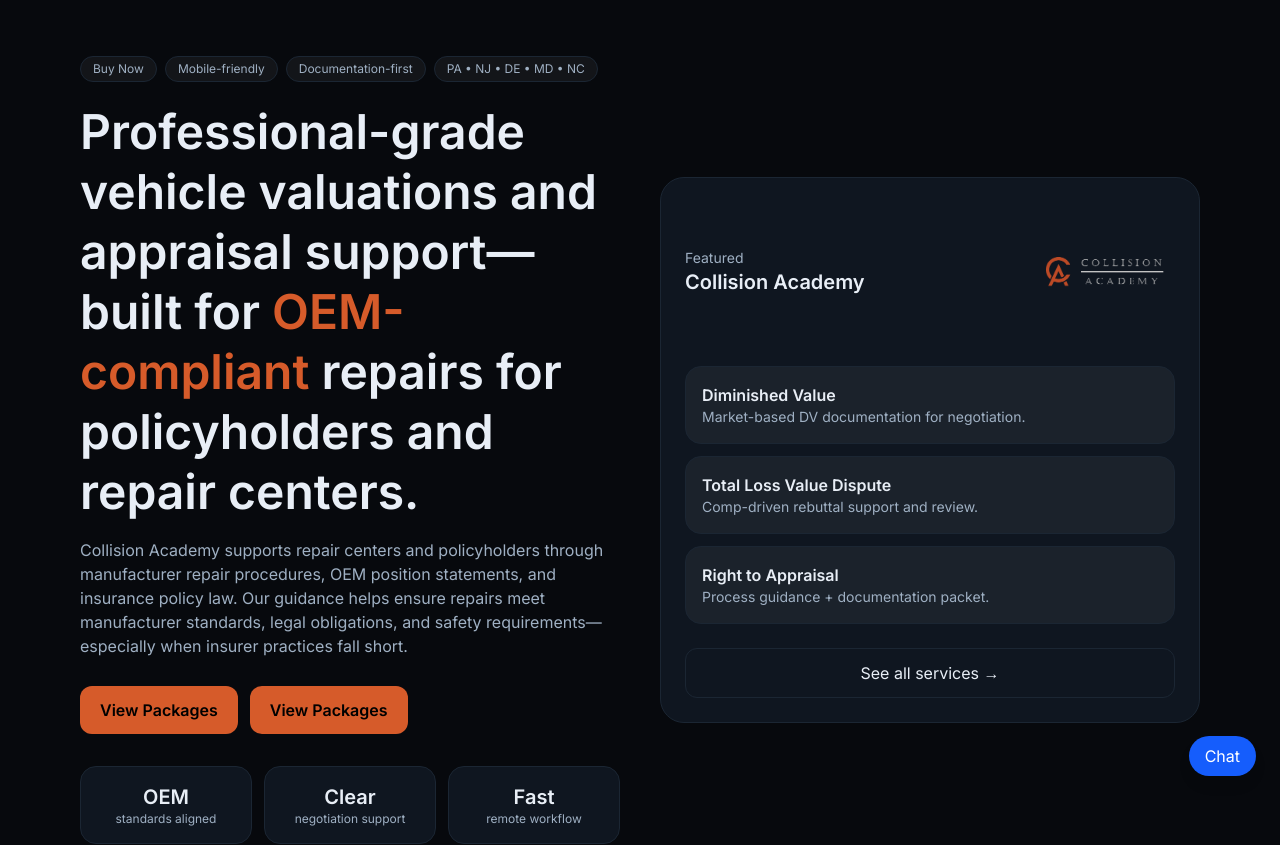
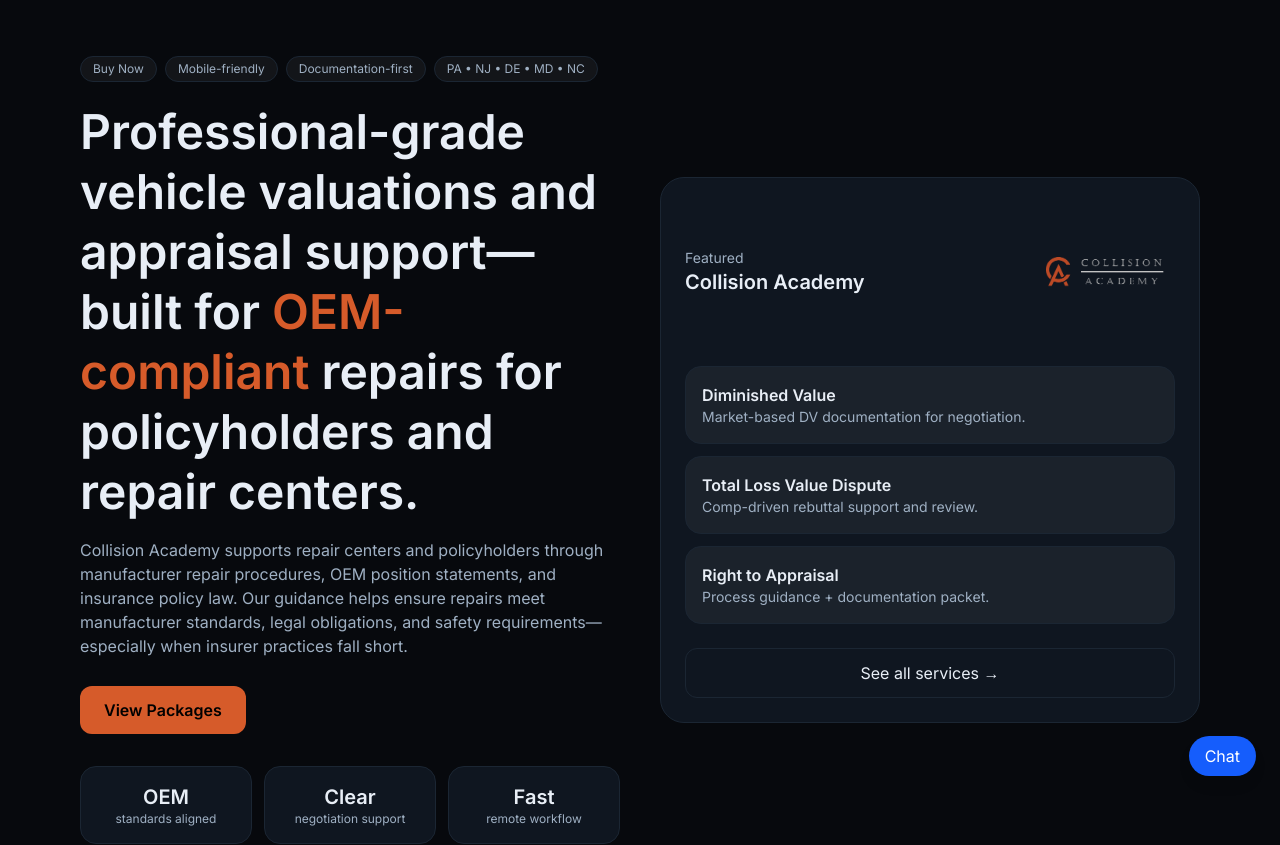
Before and after one commit to Collision-IQ/Collision-IQ, a Next.js app: page / in a window 1280 px wide. Shown: the top 845 px of the page. Built offline with nearby package versions, Linux system fonts and the light colour scheme.

Commit message:
Home page clean up

```diff
--- a/src/app/page.tsx
+++ b/src/app/page.tsx
@@ -1,4 +1,3 @@
-import { ReactNode } from "react";
 import Image from "next/image";
 import Link from "next/link";
 
@@ -14,6 +13,7 @@
   return (
     <main className="mx-auto max-w-6xl px-4 py-14">
       <div className="grid items-center gap-10 md:grid-cols-2">
+        {/* LEFT COLUMN */}
         <div>
           <div className="flex flex-wrap gap-2">
             <Pill>Buy Now</Pill>
@@ -29,6 +29,7 @@
             </span>{" "}
             repairs for policyholders and repair centers.
           </h1>
+
           <p className="mt-4 text-[color:var(--muted)]">
             Collision Academy supports repair centers and policyholders through
             manufacturer repair procedures, OEM position statements, and insurance
@@ -37,25 +38,19 @@
             fall short.
           </p>
 
-          <div className="mt-7 flex flex-col gap-3 sm:flex-row">
-            <Link
-              href="/services"
-              className="rounded-xl bg-[color:var(--accent)] px-5 py-3 text-center font-semibold text-black hover:opacity-90"
-            >
-              View Packages
-            </Link>
-
+          {/* PRIMARY CTA — SINGLE BUTTON */}
+          <div className="mt-7">
             <a
               href="https://www.collision.academy/s/shop"
               target="_blank"
               rel="noopener noreferrer"
-              className="rounded-xl bg-[color:var(--accent)] px-5 py-3 text-center font-semibold text-black hover:opacity-90"
+              className="inline-block rounded-xl bg-[color:var(--accent)] px-6 py-3 text-center font-semibold text-black hover:opacity-90"
             >
               View Packages
             </a>
-
           </div>
 
+          {/* VALUE CARDS */}
           <div className="mt-8 grid grid-cols-3 gap-3 text-center">
             <div className="rounded-2xl border border-[color:var(--border)] bg-[color:var(--card)] p-4">
               <div className="text-xl font-semibold">OEM</div>
@@ -78,6 +73,7 @@
           </div>
         </div>
 
+        {/* RIGHT COLUMN */}
         <div className="rounded-3xl border border-[color:var(--border)] bg-[color:var(--card)] p-6">
           <div className="flex items-center justify-between">
             <div>
@@ -114,6 +110,7 @@
             </div>
           </div>
 
+          {/* SEE ALL SERVICES → HANDOFF PAGE */}
           <div className="mt-6">
             <Link
               href="/services"
@@ -125,6 +122,7 @@
         </div>
       </div>
 
+      {/* NEXT STEPS */}
       <section className="mt-16">
         <h2 className="text-2xl font-semibold">Next steps</h2>
         <div className="mt-5 grid gap-4 md:grid-cols-3">
```
